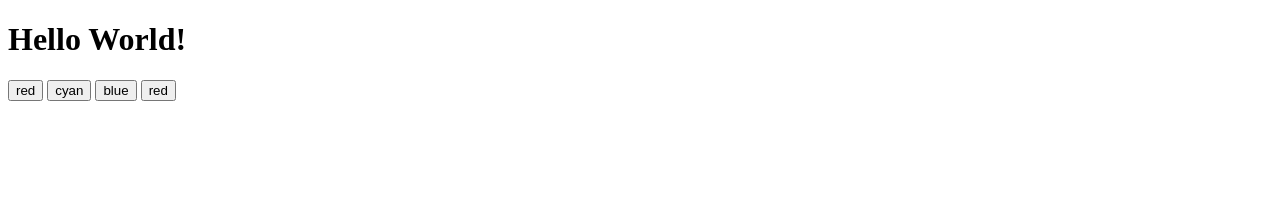
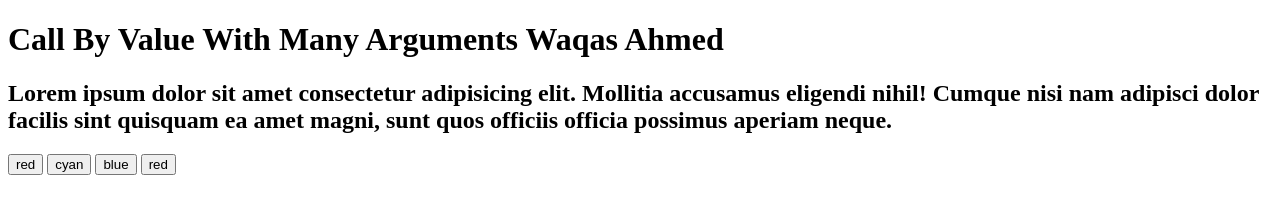
Before and after one commit to Waqasahmed15/call-by-value-function, a plain HTML site: page index.html in a window 1280 px wide. Drawn offline with Linux system fonts and the light colour scheme.

Commit message:
call y value function

```diff
--- a/index.html
+++ b/index.html
@@ -1,17 +1,21 @@
 <!DOCTYPE html>
 <html lang="en">
-<head>
-    <meta charset="UTF-8">
-    <meta name="viewport" content="width=device-width, initial-scale=1.0">
+  <head>
+    <meta charset="UTF-8" />
+    <meta name="viewport" content="width=device-width, initial-scale=1.0" />
     <title>Call By Value Function</title>
-
-</head>
-<body>
-    <h1 id="title">Hello World!</h1>
+  </head>
+  <body>
+    <h1>Call By Value With Many Arguments Waqas Ahmed</h1>
+    <h2 id="title">
+      Lorem ipsum dolor sit amet consectetur adipisicing elit. Mollitia
+      accusamus eligendi nihil! Cumque nisi nam adipisci dolor facilis sint
+      quisquam ea amet magni, sunt quos officiis officia possimus aperiam neque.
+    </h2>
     <button onclick="changeColor('red','grey')">red</button>
-    <button onclick="changeColor('cyan','yellow')">cyan</button>
+    <button onclick="changeColor('cyan','red')">cyan</button>
     <button onclick="changeColor('blue','green')">blue</button>
     <button onclick="changeColor('red','cyan')">red</button>
     <script src="app.js"></script>
-</body>
+  </body>
 </html>
```
